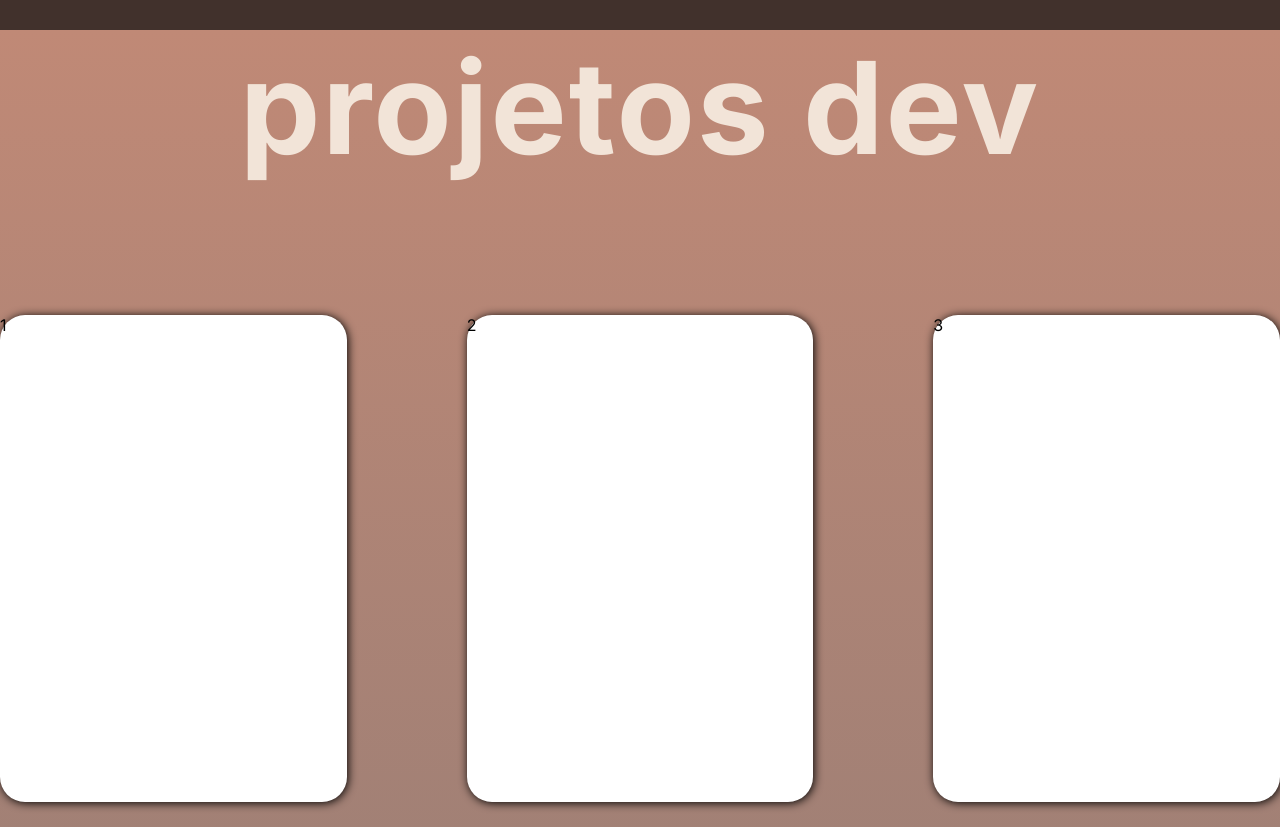
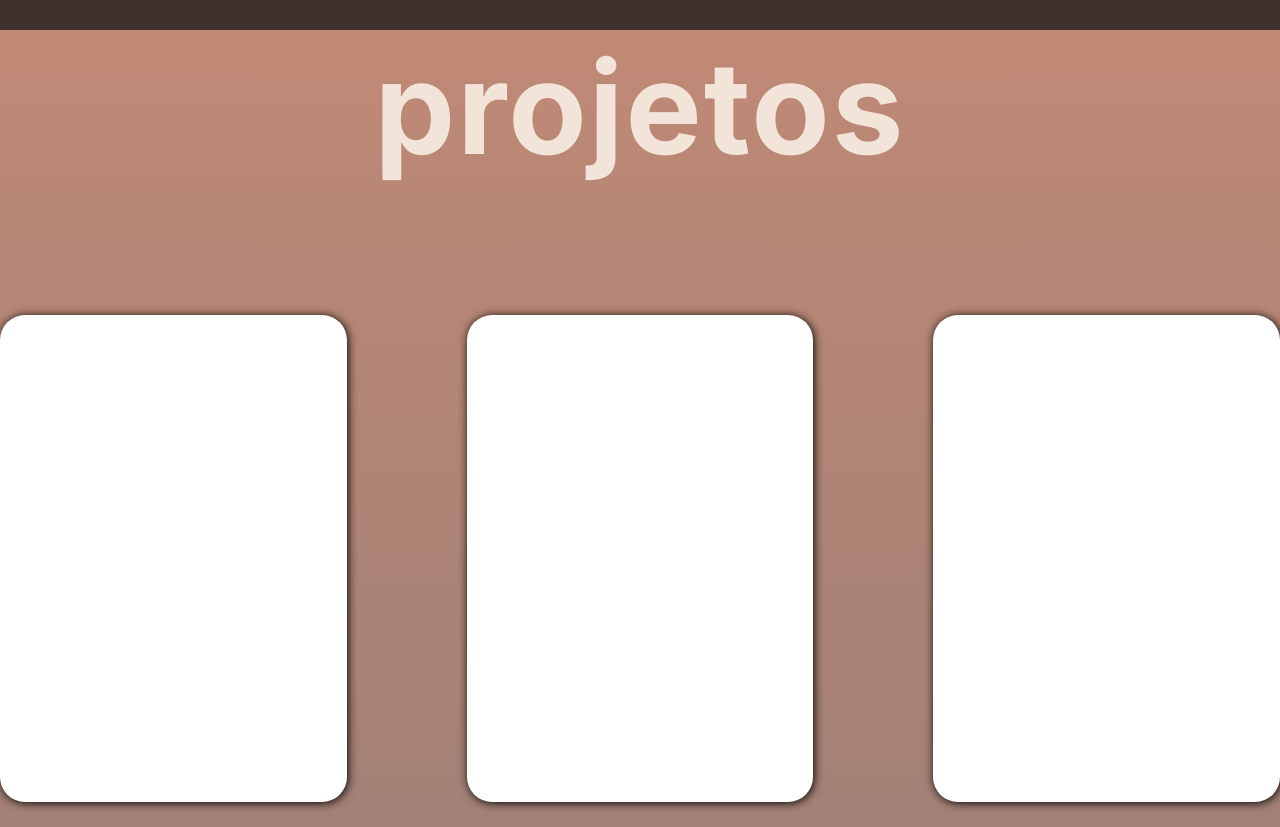
Before and after one commit to Silvineey/Portfolio, a plain HTML site: page index.html in a window 1280 px wide. Shown: the part 1590-2417 px from the top of the page. Drawn offline with Linux system fonts and the light colour scheme; a web font is replaced by a local one.

Commit message:
ajuste
ajuste

```diff
--- a/index.html
+++ b/index.html
@@ -116,34 +116,28 @@
     <section id="projetos">
         <section class="backgroundprojetos oculto" id="projetosdesign">
             <div>
-                <h2>projetos design</h2>
+                <h2>projetos</h2>
             </div>
             <div class="caixao">
                 <div class="card">
-                    <p>4</p>
                 </div>
                 <div class="card">
-                    <p>5</p>
                 </div>
                 <div class="card">
-                    <p>6</p>
                 </div>
             </div>
         </section>
         <section>
             <section class="backgroundprojetos" id="projetosdev">
                 <div>
-                    <h2>projetos dev</h2>
+                    <h2>projetos</h2>
                 </div>
                 <div class="caixao">
                     <div class="card">
-                        <p>1</p>
                     </div>
                     <div class="card">
-                        <p>2</p>
                     </div>
                     <div class="card">
-                        <p>3</p>
                     </div>
                 </div>
             </section>
```
